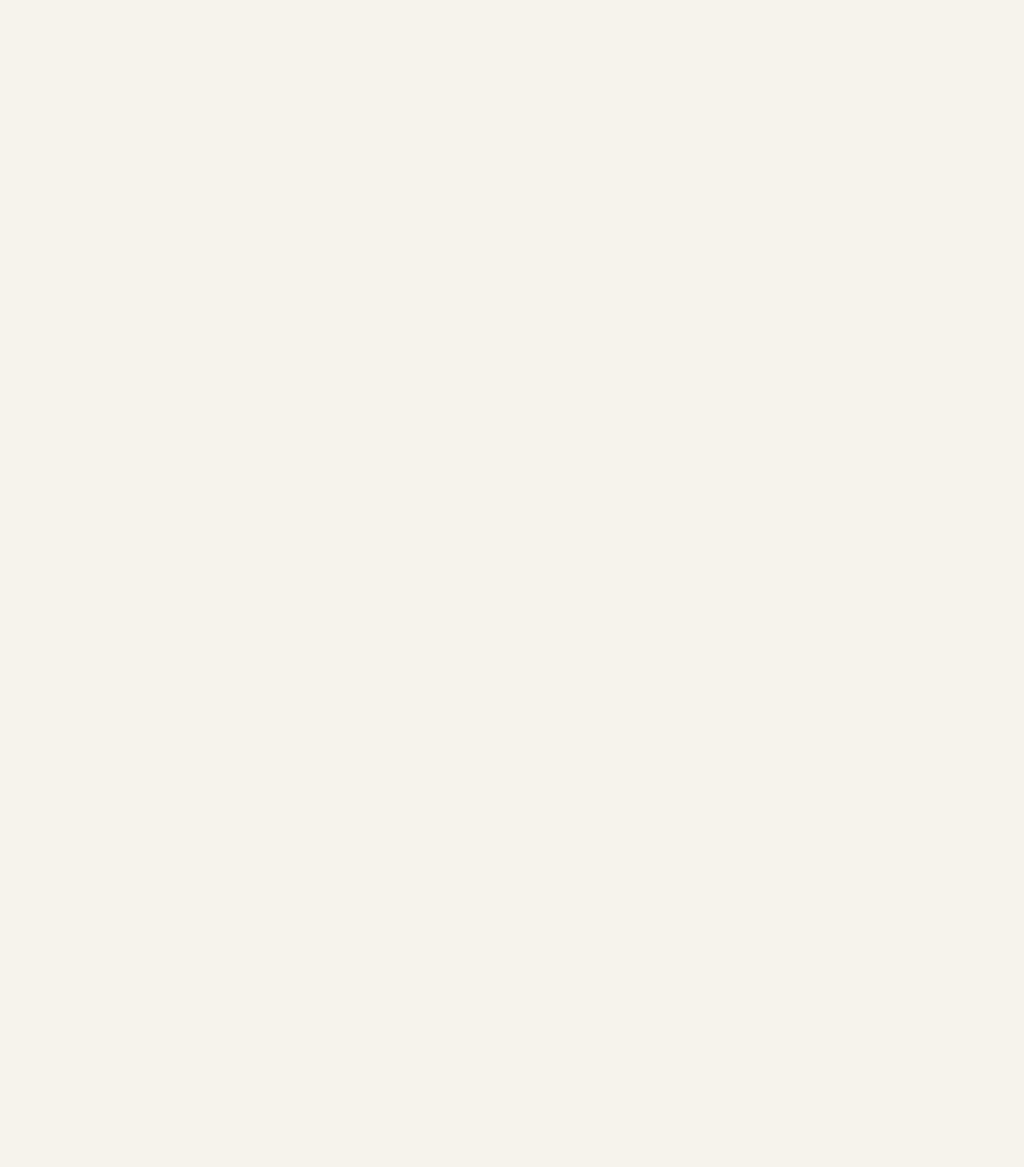
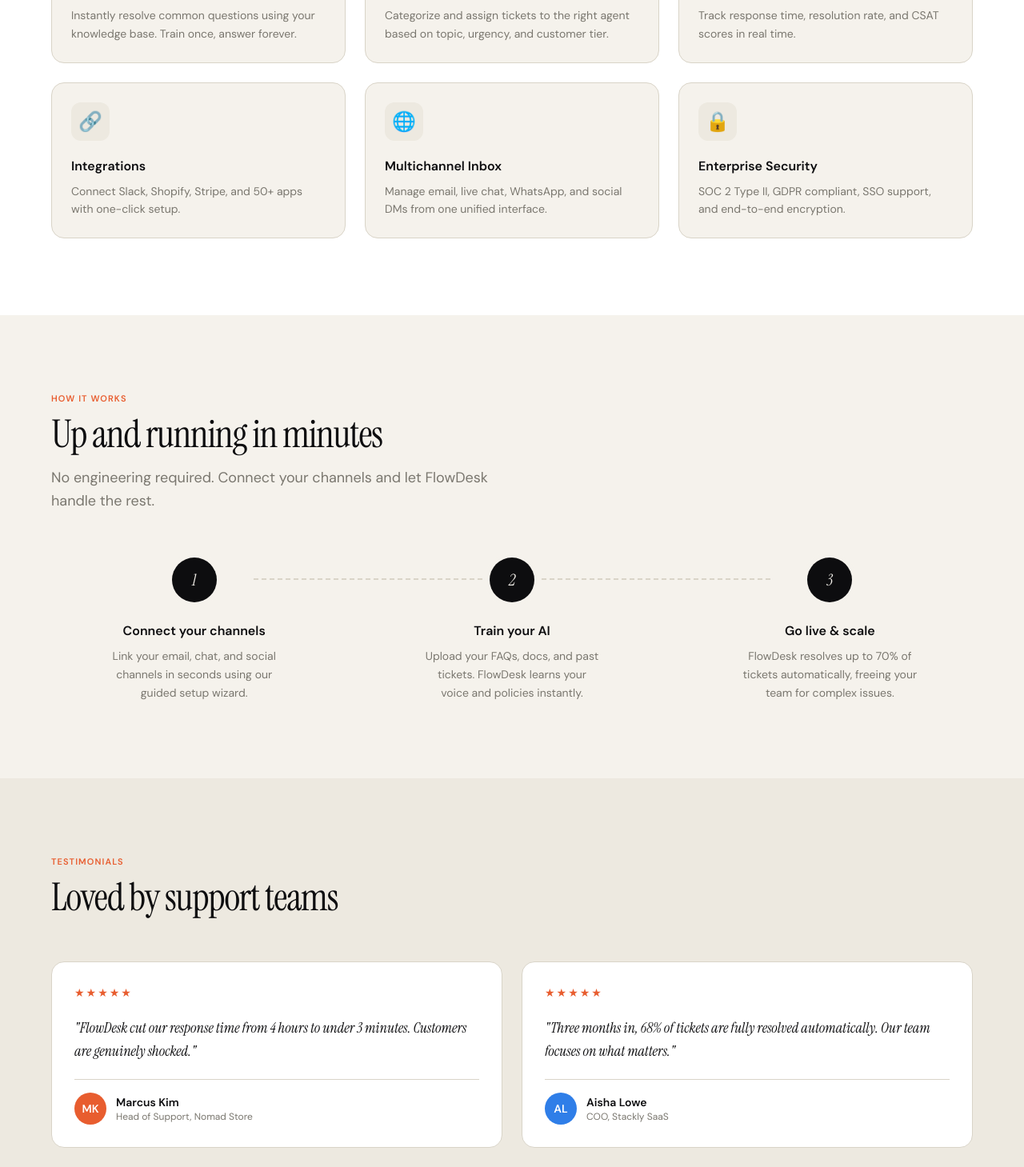
Before and after one commit to owinogabriel/flowdesk, a React (Vite) app: page / in a window 1280 px wide. Shown: the part 1220-2679 px from the top of the page at 80% size. Before the commit the page ends 1136 px from the top, so only its background shows below. Built offline with nearby package versions, Linux system fonts and the light colour scheme.

Commit message:
feat:update final FlowDesk Landing page interface UI.

```diff
--- /dev/null
+++ b/src/components/sections/CtaBanner.tsx
@@ -0,0 +1,24 @@
+import Button from "../ui/Button";
+import SectionHeader from "../ui/SectionHeader";
+
+export default function CtaBanner() {
+  return (
+    <section className="bg-ink py-24 px-6 text-center">
+      <div className="max-w-2xl mx-auto">
+        <SectionHeader
+          center
+          light
+          label="Get started today"
+          title="Ready to transform your support?"
+          subtitle="Join 3,000+ businesses delivering faster, smarter customer service with FlowDesk."
+        />
+
+        <div className="mt-8">
+          <Button to="/pricing" variant="primary">
+            View plans & pricing →
+          </Button>
+        </div>
+      </div>
+    </section>
+  );
+}
--- /dev/null
+++ b/src/components/sections/FeaturesSection.tsx
@@ -0,0 +1,37 @@
+import { FEATURES } from "../../data/siteData";
+import type { Feature } from "../../types";
+import SectionHeader from "../ui/SectionHeader";
+
+export default function FeatureSection() {
+  return (
+    <section className="bg-white py-24 px-6 lg:px-16">
+      <div className="max-w-7xl mx-auto">
+        <SectionHeader
+          label="Features"
+          title="Everything your support team needs"
+          subtitle="From first contact to resolution, FlowDesk the full customer journey automatically."
+        />
+
+        <div className="grid grid-cols-1 sm:grid-cols-2 lg:grid-cols-3 gap-6 mt-14">
+          {FEATURES.map((feature) => (
+            <FeatureCard key={feature.title} {...feature} />
+          ))}
+        </div>
+      </div>
+    </section>
+  );
+}
+
+function FeatureCard({ icon, title, description }: Feature) {
+  return (
+    <div className="group p-6 border border-border rounded-2xl bg-paper hover:-translate-y-1.5 hover:shadow-[0_16px_40px_rgba(13,13,15,0.08)] transition-all duration-300 cursor-default">
+      {/* Icon box */}
+      <div className="w-12 h-12 bg-cream rounded-xl flex items-center justify-center text-2xl mb-5 group-hover:bg-accent/10 transition-colors">
+        {icon}
+      </div>
+
+      <h3 className="font-semibold text-base mb-2">{title}</h3>
+      <p className="text-muted text-sm leading-relaxed">{description}</p>
+    </div>
+  );
+}
--- /dev/null
+++ b/src/components/sections/HowItWorksSection.tsx
@@ -0,0 +1,38 @@
+import { STEPS } from "../../data/siteData";
+import SectionHeader from "../ui/SectionHeader";
+
+export default function HowItWorksSection() {
+  return (
+    <section className="bg-paper py-24 px-6 lg:px-16">
+      <div className="max-w-7xl mx-auto">
+        <SectionHeader
+          label="How it works"
+          title="Up and running in minutes"
+          subtitle="No engineering required. Connect your channels and let FlowDesk handle the rest."
+        />
+
+        <div className="grid grid-cols-1 md:grid-cols-3 gap-10 mt-14 relative">
+          {/* Dashed line connecting the three steps — hidden on mobile */}
+          <div className="hidden md:block absolute top-[26px] left-[22%] right-[22%] h-px border-t-2 border-dashed border-border" />
+
+          {STEPS.map((step) => (
+            <div
+              key={step.number}
+              className="flex flex-col items-center text-center"
+            >
+              {/* Step number circle */}
+              <div className="relative z-10 w-14 h-14 rounded-full bg-ink text-paper flex items-center justify-center font-serif text-xl italic mb-6 shadow-[0_0_0_6px_theme(colors.paper)]">
+                {step.number}
+              </div>
+
+              <h3 className="font-semibold text-base mb-2">{step.title}</h3>
+              <p className="text-muted text-sm leading-relaxed max-w-[220px]">
+                {step.description}
+              </p>
+            </div>
+          ))}
+        </div>
+      </div>
+    </section>
+  );
+}
--- /dev/null
+++ b/src/components/sections/TestimonialsSection.tsx
@@ -0,0 +1,53 @@
+import { TESTIMONIALS } from "../../data/siteData";
+import SectionHeader from "../ui/SectionHeader";
+import type { Testimonial } from "../../types";
+
+function TestimonialCard({ quote, name, role, initials, color }: Testimonial) {
+  return (
+    <div className="bg-white border border-border rounded-2xl p-7 flex flex-col gap-5">
+      {/* Stars */}
+      <div className="flex gap-0.5">
+        {Array.from({ length: 5 }).map((_, i) => (
+          <span key={i} className="text-accent text-sm">
+            ★
+          </span>
+        ))}
+      </div>
+
+      {/* Quote */}
+      <p className="font-serif text-lg leading-relaxed italic text-ink flex-1">
+        "{quote}"
+      </p>
+
+      {/* Author */}
+      <div className="flex items-center gap-3 pt-4 border-t border-border">
+        <div
+          className="w-10 h-10 rounded-full flex items-center justify-center text-white text-sm font-bold flex-shrink-0"
+          style={{ backgroundColor: color }}
+        >
+          {initials}
+        </div>
+        <div>
+          <p className="font-semibold text-sm">{name}</p>
+          <p className="text-xs text-muted">{role}</p>
+        </div>
+      </div>
+    </div>
+  );
+}
+
+export default function TestimonialsSection() {
+  return (
+    <section className="bg-cream py-24 px-6 lg:px-16">
+      <div className="max-w-7xl mx-auto">
+        <SectionHeader label="Testimonials" title="Loved by support teams" />
+
+        <div className="grid grid-cols-1 md:grid-cols-2 gap-6 mt-14">
+          {TESTIMONIALS.map((t) => (
+            <TestimonialCard key={t.name} {...t} />
+          ))}
+        </div>
+      </div>
+    </section>
+  );
+}
--- a/src/data/siteData.ts
+++ b/src/data/siteData.ts
@@ -139,3 +139,24 @@ export const STATS: Stat[] = [
   { value: "80%", label: "Avg resolution rate" },
   { value: "4.9★", label: "Average CSAT" },
 ];
+
+export const STEPS = [
+  {
+    number: "1",
+    title: "Connect your channels",
+    description:
+      "Link your email, chat, and social channels in seconds using our guided setup wizard.",
+  },
+  {
+    number: "2",
+    title: "Train your AI",
+    description:
+      "Upload your FAQs, docs, and past tickets. FlowDesk learns your voice and policies instantly.",
+  },
+  {
+    number: "3",
+    title: "Go live & scale",
+    description:
+      "FlowDesk resolves up to 70% of tickets automatically, freeing your team for complex issues.",
+  },
+];
--- a/src/pages/HomePage.tsx
+++ b/src/pages/HomePage.tsx
@@ -1,9 +1,17 @@
+import CtaBanner from "../components/sections/CtaBanner";
+import FeatureSection from "../components/sections/FeaturesSection";
 import HeroSection from "../components/sections/HeroSection";
+import HowItWorksSection from "../components/sections/HowItWorksSection";
+import TestimonialsSection from "../components/sections/TestimonialsSection";
 
 export default function HomePage() {
   return (
-   <>
-   <HeroSection />
-   </>
-  )
+    <>
+      <HeroSection />
+      <FeatureSection />
+      <HowItWorksSection />
+      <TestimonialsSection />
+      <CtaBanner />
+    </>
+  );
 }
```
